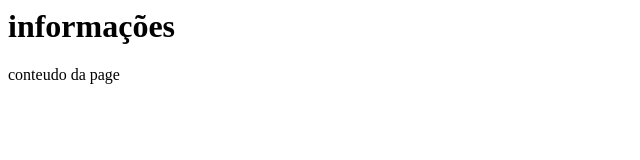
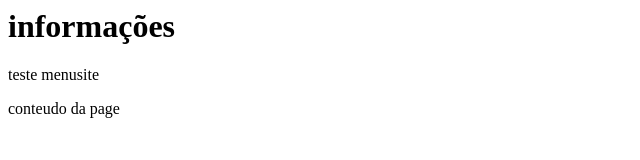
Before and after one commit to GabrielSantzz/gabrielteste, a plain HTML site: page index.html in a window 1280 px wide. Shown: the whole page, without its empty margins (0-640 px from the left). Drawn offline with Linux system fonts and the light colour scheme.

Commit message:
teste menusite

```diff
--- a/index.html
+++ b/index.html
@@ -3,6 +3,7 @@
 		<h1> informações </h1>
 	</head>
 	<body>
+	<p> teste menusite </p>
 	conteudo da page
 	</body>
 </html>
```
